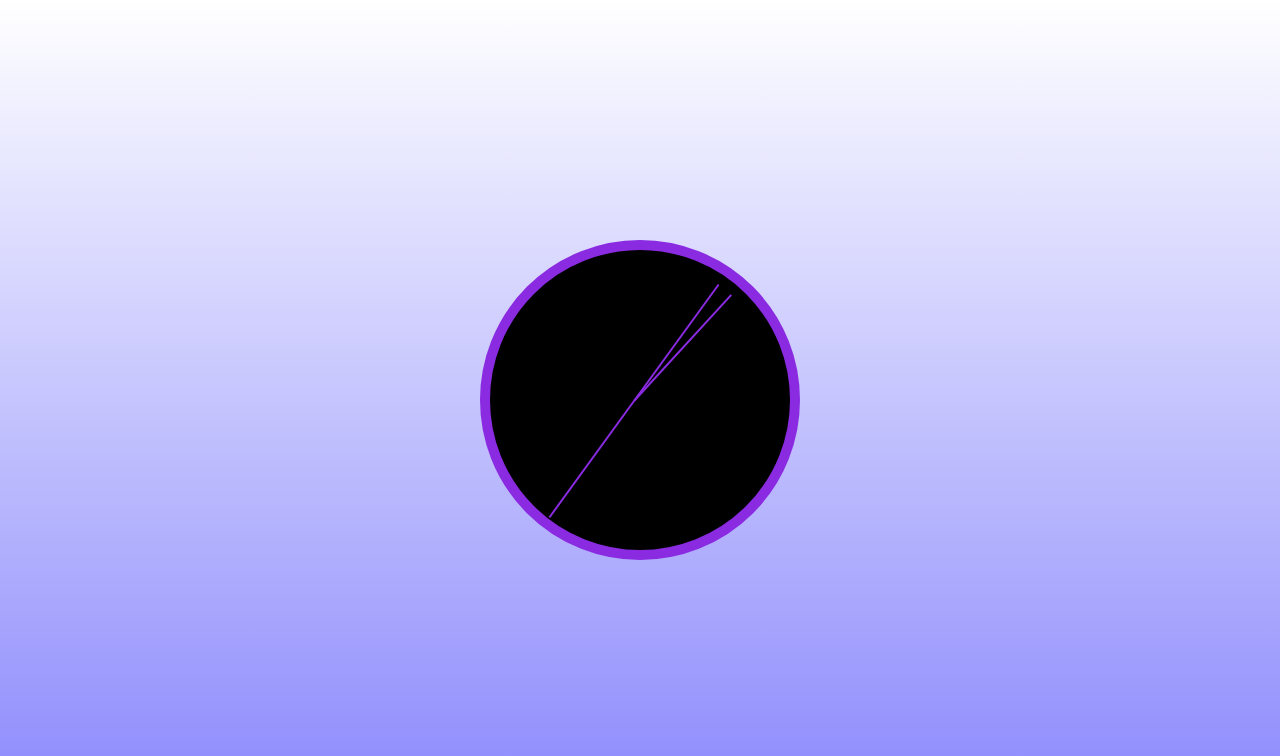
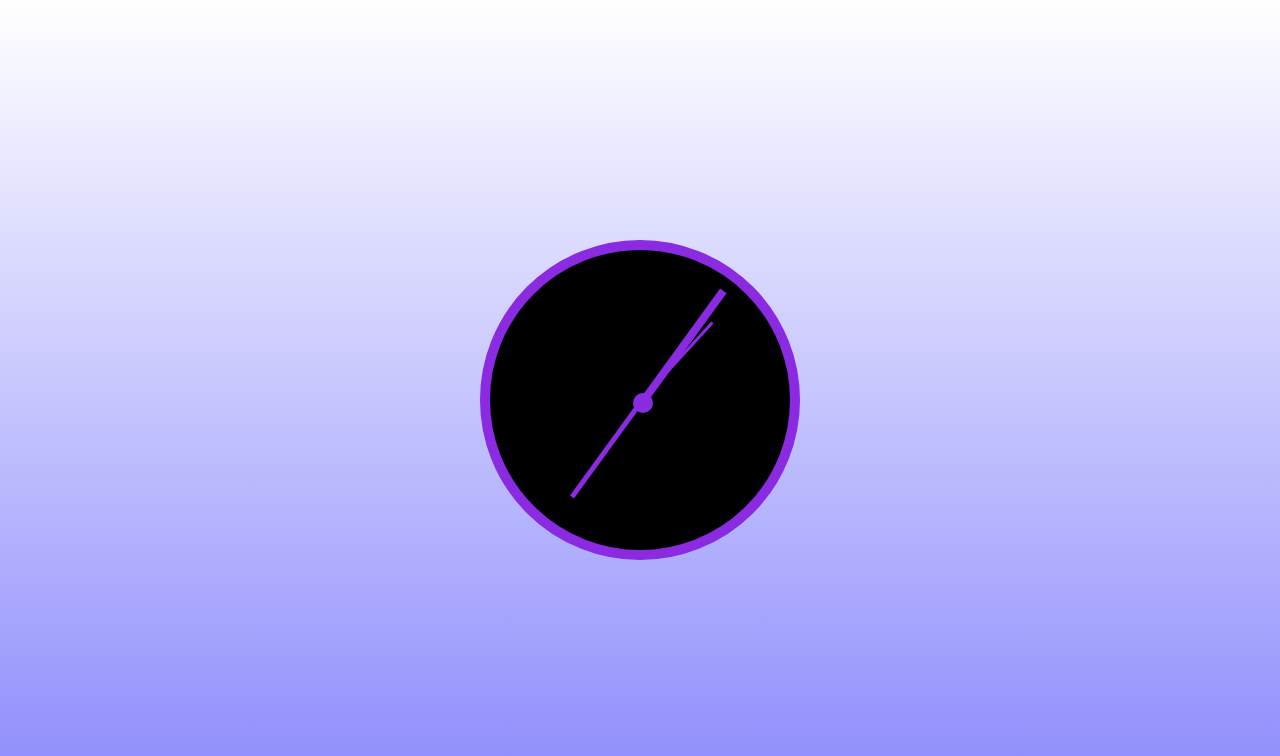
Before and after one commit to devVenny/CSS-JS-Clock, a plain HTML site: page index.html in a window 1280 px wide. Drawn offline with Linux system fonts and the light colour scheme.

Commit message:
chore: Add style and Edit javascrtipt.js

```diff
--- a/index.html
+++ b/index.html
@@ -14,7 +14,10 @@
             justify-content: center;
             align-items: center;
             background: linear-gradient(white, rgb(140, 138, 252));
+            box-sizing: border-box;
         }
+
+        /* clock */
 
         .clock {
             background-color: black;
@@ -25,18 +28,50 @@
             position: relative;
         }
 
+        .clock::before {
+            content: '';
+            width:20px;
+            height:20px;
+            border-radius: 50%;
+            background-color: blueviolet;
+            position:absolute;
+            top:50%;
+            left:50%;
+            transform: translate(-35%, -35%);
+        }
+
+        /* clock style ends */
+
+        /* clock hand style */
+
         .hand {
-            width:48%;
-            height:2px;
-            background-color: blueviolet;;
             position: absolute;
-            top: 50%;
-            transform: translateY(-50%);
+            bottom:50%;
+            left:50%;
             transition: all .5s ease-in-out;
-            transform: rotate(90deg);
-            transform-origin: 100%;
+            transform-origin: bottom;
             transition-timing-function: ease-in-out;
         }
+
+        .hour__hand {
+            width:8px;
+            height:45%;
+            background-color: blueviolet;
+        }
+
+        .min__hand {
+            width:5px;
+            height:40%;
+            background-color: blueviolet;
+        }
+
+        .sec__hand {
+            width:3px;
+            height:35%;
+            background-color: blueviolet;
+        }
+
+        /* clock hand style ends */
 
     </Style>
 </head>
--- a/javascript.js
+++ b/javascript.js
@@ -11,9 +11,10 @@ function setDate() {
     const minutes = now.getMinutes();
     const seconds = now.getSeconds();
 
-    const hoursDegree =  ( hours / 60 ) * 360 + 90;
-    const minutesDegree = ( minutes / 60 ) * 360 + 90;
-    const secondsDegree = ( seconds / 60 ) * 360 + 90; // 1초가 지날 떄마다 6도씩 rotate
+
+    const hoursDegree =  ( hours / 60 ) * 360;
+    const minutesDegree = ( minutes / 60 ) * 360;
+    const secondsDegree = ( seconds / 60 ) * 360; // 1초가 지날 떄마다 6도씩 rotate
 
     updateInClock(hoursDegree, minutesDegree, secondsDegree);
 }
```
